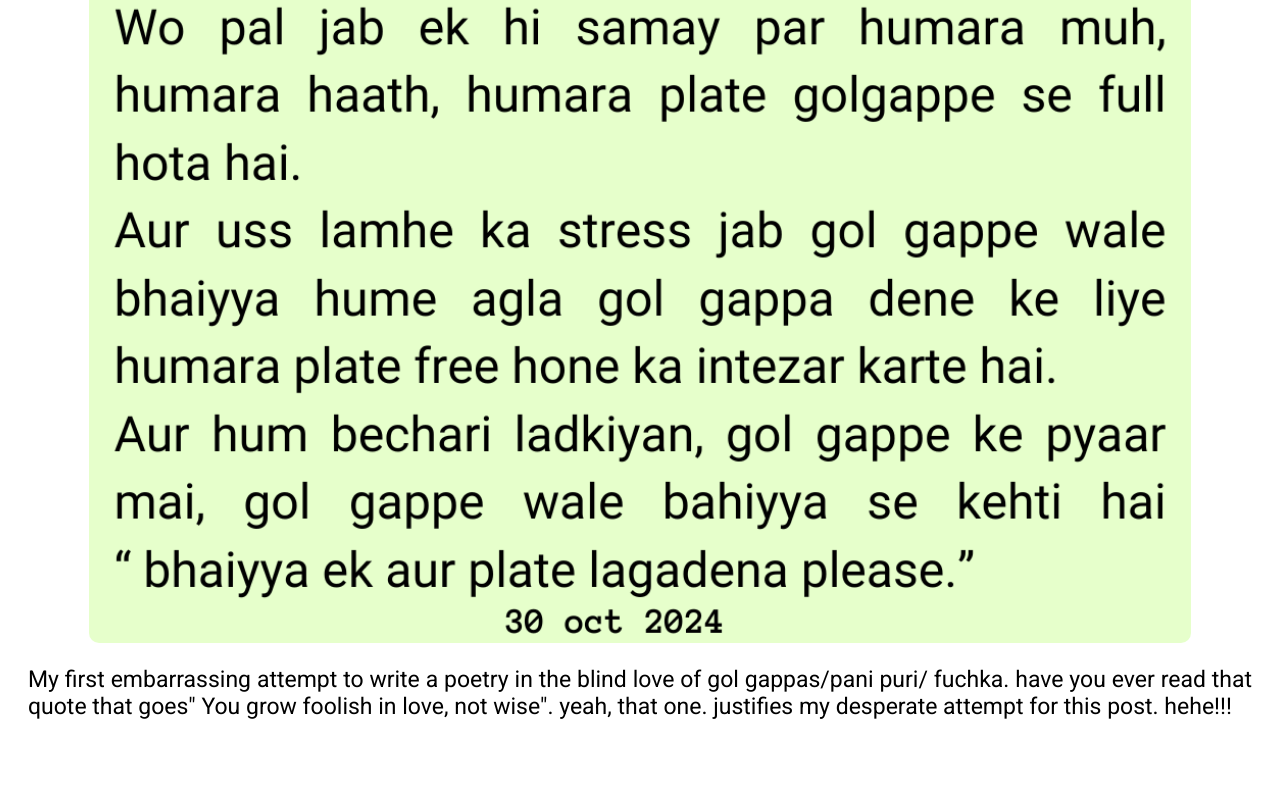
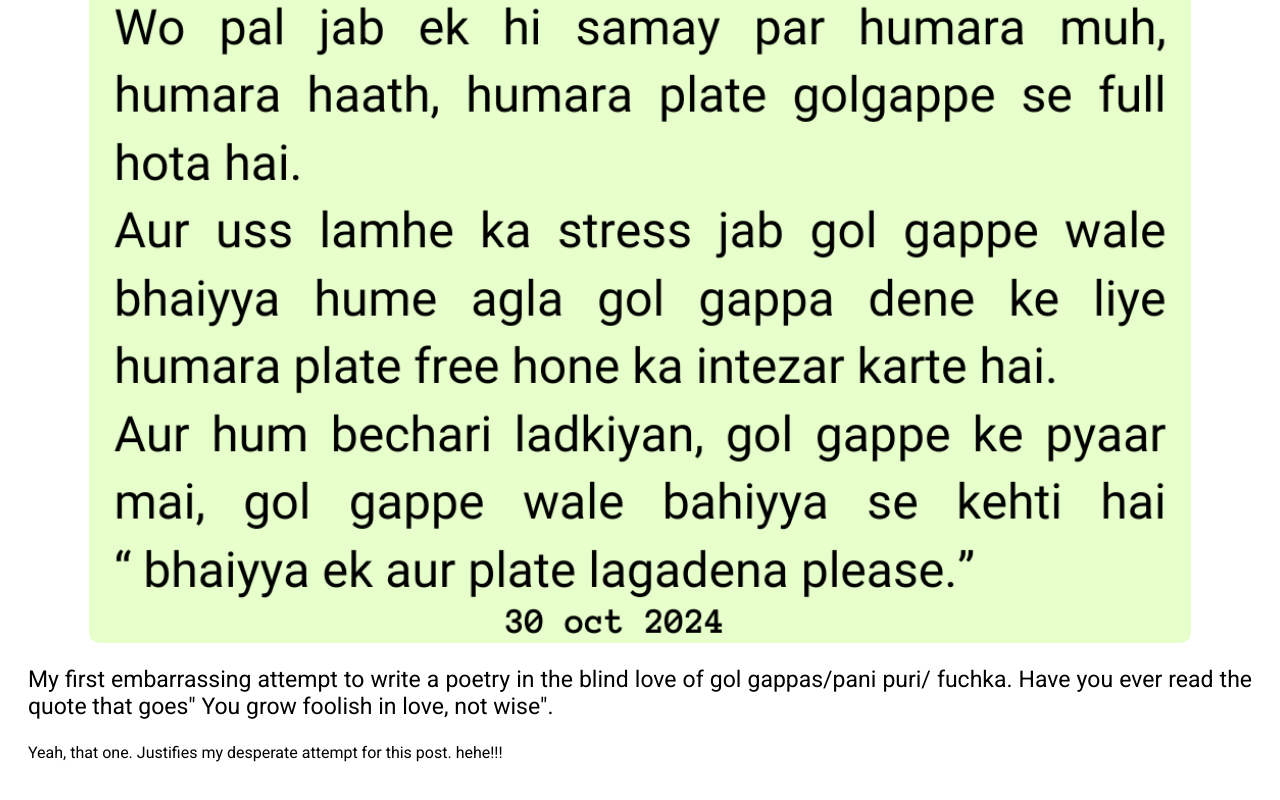
Before and after one commit to Khalidanoor/Talks-with-the-Moon, a plain HTML site: page contents/content4.html in a window 1280 px wide. Shown: the part 762-1562 px from the top of the page. Before the commit the page ends 1533 px from the top, so only its background shows below. Drawn offline with Linux system fonts and the light colour scheme.

Commit message:
Update content4.html

```diff
--- a/contents/content4.html
+++ b/contents/content4.html
@@ -11,8 +11,9 @@
     <body class="body">
        <div class="content"><img class="pic" src="thumbnail2/content4 pic.png" alt=""></div>
        <p class="contentpara">My first embarrassing attempt to write a poetry in the blind love of gol gappas/pani puri/ fuchka.
-        have you ever read that quote that goes" You grow foolish in love, not wise". yeah, that one. justifies my desperate attempt
-        for this post. hehe!!! </p>
+        Have you ever read the quote that goes" You grow foolish in love, not wise".</p>
+        <p>Yeah, that one. Justifies my desperate attempt
+        for this post. hehe!!!</p>
 
     </body>
 </html>
```
